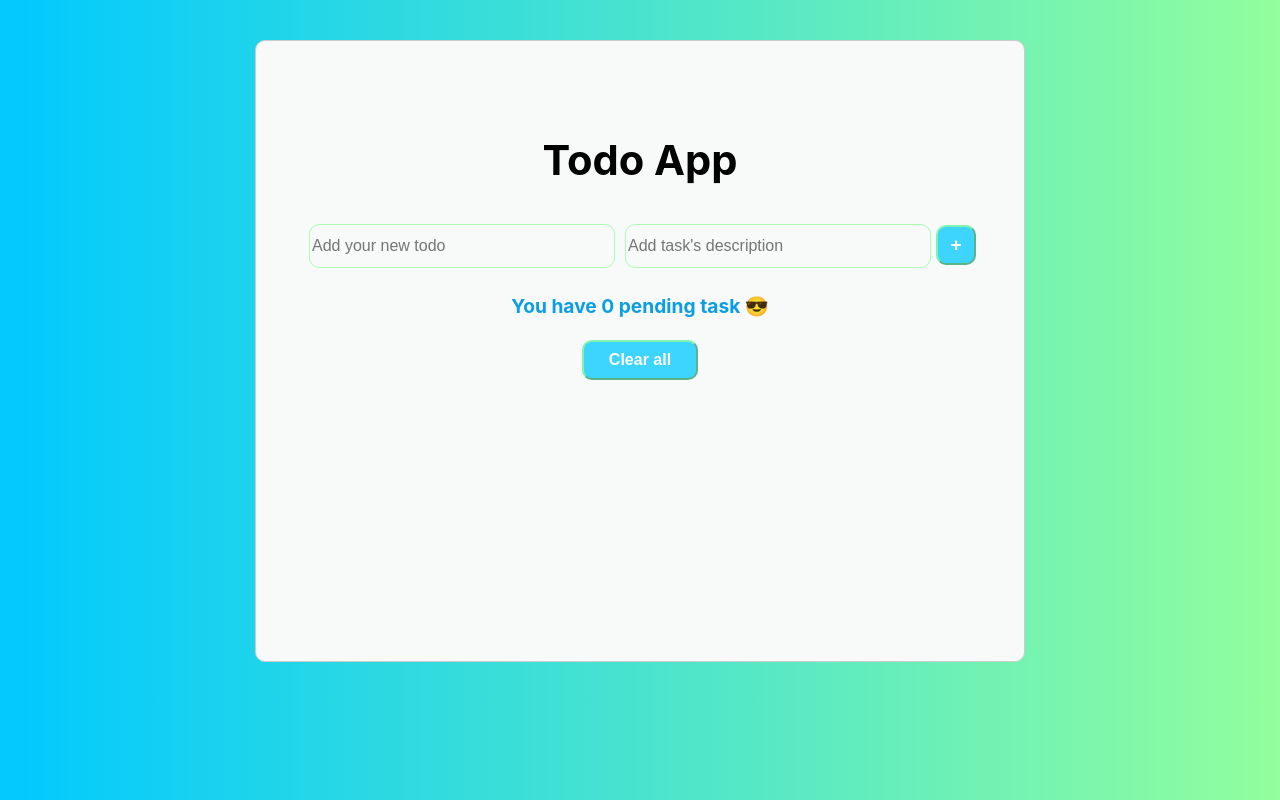
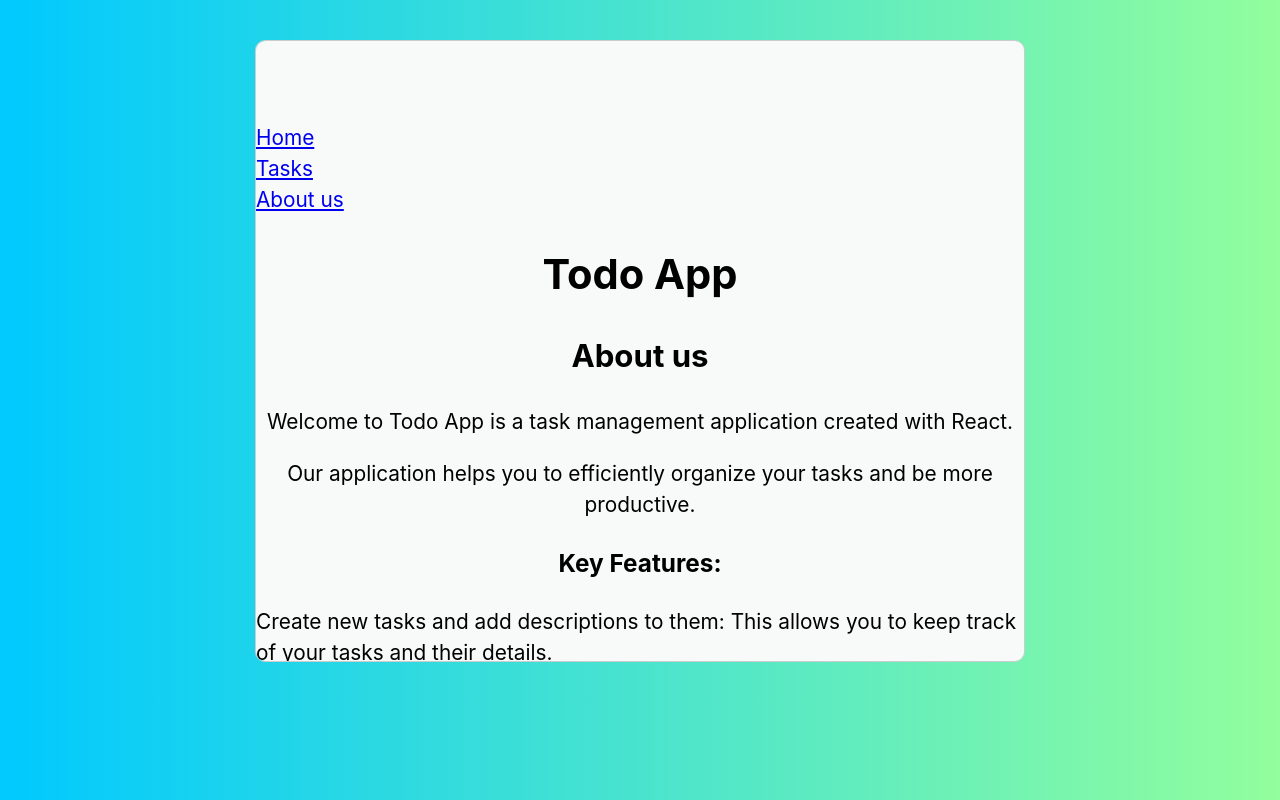
Before and after one commit to YanetOlmedo/my-react-task-list, a React (Vite) app: page /about-us in a window 1280 px wide. Built offline with nearby package versions, Linux system fonts and the light colour scheme.

Commit message:
creacion de componentes Home, AboutUs, Tasks, Menu y sus respectivas rutas

```diff
--- a/package.json
+++ b/package.json
@@ -14,6 +14,7 @@
     "react-dom": "^18.2.0",
     "react-hook-form": "^7.44.3",
     "react-icons": "^4.9.0",
+    "react-router-dom": "^6.12.1",
     "sweetalert": "^2.1.2",
     "uuid": "^9.0.0"
   },
--- a/src/App.css
+++ b/src/App.css
@@ -27,3 +27,26 @@ html{
 .todo-app {
   font-size: 1.3rem;
 }
+
+.menu {
+  display: flexbox;
+  flex-direction: row;
+}
+.btn-comenzar a {
+  text-decoration: none;
+  color: white;
+  cursor: pointer;
+}
+
+.btn-comenzar {
+  margin: auto;
+  height: 40px;
+  width: 15%;
+  min-width: 100px;
+  border-radius: 10px;
+  border-color: #92fe9dc4;
+  background-color: #00c8ffc1;
+  font-size: 1em;
+  font-weight: bold;
+
+}
--- a/src/App.jsx
+++ b/src/App.jsx
@@ -1,17 +1,13 @@
 import "./App.css";
-import Header from "./Components/Header";
-import TaskList from "./Components/TaskList";
-
-//Creamos la lista de tareas
-const taskList = [];
+import Menu from "./Components/Menu";
 
 function App() {
   return (
     <div className="container">
       <div className="todo-app">
-        <Header />
+        <Menu />
       </div>
-      <TaskList list={taskList} />
+
     </div>
   );
 }
--- a/src/Components/Header.jsx
+++ b/src/Components/Header.jsx
@@ -2,4 +2,4 @@ export default function Header() {
   return(
       <h1>Todo App</h1>
   );
-};
+}
--- /dev/null
+++ b/src/Components/Menu.jsx
@@ -0,0 +1,31 @@
+import Home from "../pages/Home";
+import AboutUs from "../pages/AboutUs";
+import Tasks from "../pages/Tasks";
+import { BrowserRouter, Routes, Route, Link } from "react-router-dom";
+
+function Menu() {
+  return (
+    <div className="menu">
+      <BrowserRouter>
+      <ul>
+        <li>
+          <Link to="/">Home</Link>
+        </li>
+        <li>
+          <Link to="/tasks">Tasks</Link>
+        </li>
+        <li>
+          <Link to="/about-us">About us</Link>
+        </li>
+      </ul>
+        <Routes>
+          <Route path="/" element={<Home />} />
+          <Route path="/about-us" element={<AboutUs />} />
+          <Route path="/tasks" element={<Tasks />} />
+        </Routes>
+      </BrowserRouter>
+    </div>
+  );
+}
+
+export default Menu;
--- /dev/null
+++ b/src/pages/AboutUs.jsx
@@ -0,0 +1,51 @@
+import Header from "../Components/Header";
+
+function AboutUs() {
+  return (
+    <div>
+      <Header />
+      <h2>About us</h2>
+      <p>
+        Welcome to Todo App is a task management application created with React.
+      </p>
+      <p>
+        Our application helps you to efficiently organize your tasks and be more
+        productive.
+      </p>
+      <h3>Key Features:</h3>
+      <ul>
+        <li>
+          Create new tasks and add descriptions to them: This allows you to keep
+          track of your tasks and their details.
+        </li>
+        <li>
+          Edit tasks: This allows you to make changes to your tasks as needed.
+        </li>
+        <li>
+          Mark tasks as completed: This allows you to track your progress and
+          see what tasks you have still to complete.
+        </li>
+        <li>
+          Delete tasks individually: This allows you to remove tasks from your
+          list as you finish them.
+        </li>
+        <li>
+          Delete all tasks with a single click: This allows you to quickly clear
+          your list of tasks.
+        </li>
+      </ul>
+      <h3>Technologies Used:</h3>
+      <ul>
+        <li>React: JavaScript library for building user interfaces.</li>
+        <li>React Router: Library for routing in React applications.</li>
+        <li>React Hook Form: Library for form handling in React.</li>
+        <li>UUID: Library for generating unique identifiers.</li>
+        <li>Sweetalert: Library for displaying alerts and modal dialogs.</li>
+        <li>HTML: Markup language for structuring the application&apos;s content.</li>
+        <li>CSS: Styling language for designing the application&apos;s appearance.</li>
+      </ul>
+    </div>
+  );
+}
+
+export default AboutUs;
--- /dev/null
+++ b/src/pages/Home.jsx
@@ -0,0 +1,16 @@
+import { Link } from "react-router-dom";
+import "../App.css";
+
+export default function Home() {
+  return (
+    <div>
+      <h1>Welcome to Todo App!</h1>
+      <p>
+      Start being more organized and productive with our task management tool!
+      </p>
+      <div className="btn-comenzar">
+      <Link to="/tasks">Start</Link>
+      </div>
+    </div>
+  );
+}
--- /dev/null
+++ b/src/pages/Tasks.jsx
@@ -0,0 +1,13 @@
+import TaskList from "../Components/TaskList";
+import Header from "../Components/Header";
+
+function Tasks(props) {
+  return (
+    <div>
+      <Header/>
+      <TaskList list={props.list} />
+    </div>
+  );
+}
+
+export default Tasks;
```
Also changed, not shown: 1 other file (tests, documents, lock files or other folders).
